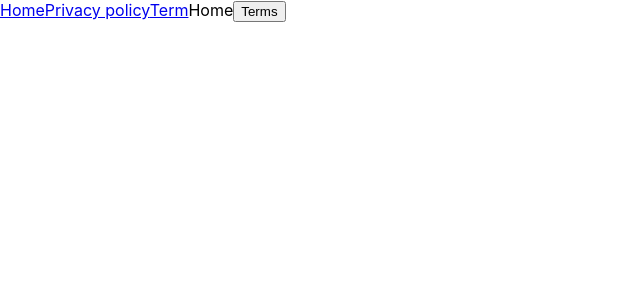
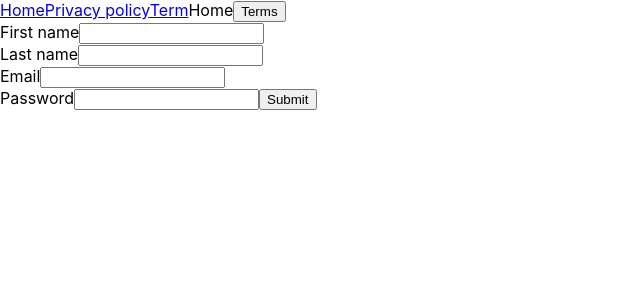
Before and after one commit to MatellioFaruk/react-training, a React (Create React App) app: page / in a window 1280 px wide. Shown: the top 300 px of the page, without its empty margins (0-640 px from the left). Built offline with nearby package versions, Linux system fonts and the light colour scheme.

Commit message:
add form components

```diff
--- a/src/App.jsx
+++ b/src/App.jsx
@@ -1,15 +1,19 @@
-import { BrowserRouter, Routes, Route, } from "react-router-dom";
+import { Suspense, lazy, } from "react"
+import { BrowserRouter, Routes, Route } from "react-router-dom";
 import Home from "./pages/Home";
-import PrivacyPolicy from "./pages/PrivacyPolicy"
 import Term from "./pages/Term"
 import NotFound from "./pages/NotFound";
+import Loading from "./components/Loading";
 
+
+const PrivacyPolicy = lazy(() => import("./pages/PrivacyPolicy"))
 
 
 function App() {
   return (
     <div className="App">
       <BrowserRouter>
+        <Suspense fallback={<Loading />}>
           <Routes>
             <Route >
               <Route index element={<Home />} />
@@ -21,6 +25,8 @@ function App() {
             </Route>
 
           </Routes>
+        </Suspense>
+
 
       </BrowserRouter>
     </div>
--- /dev/null
+++ b/src/components/FormInput.jsx
@@ -0,0 +1,15 @@
+import React from 'react'
+
+export default function FormInput({
+    label,
+    name,
+    handleChange,
+    type
+}) {
+    return (
+        <><label>
+            {label}
+        </label>
+            <input name={name} type={type} onChange={handleChange} /></>
+    )
+}
--- /dev/null
+++ b/src/components/Loading.jsx
@@ -0,0 +1,7 @@
+import React from 'react'
+
+export default function Loading() {
+    return (
+        <div>Loading.....</div>
+    )
+}
--- a/src/pages/Home.jsx
+++ b/src/pages/Home.jsx
@@ -1,10 +1,28 @@
-import React from 'react'
+import React, { useEffect, useState } from 'react'
 import { Link, useLocation, useNavigate, useParams } from 'react-router-dom'
+import FormInput from '../components/FormInput'
 
 export default function Home() {
 
     const navigate = useNavigate()
     const params = useParams()
+
+    const [user, setUser] = useState({
+        firstName: "",
+        lastName: "",
+        email: "",
+        password: ""
+    })
+
+    // const [firstName, setFirstName] = useState("")
+    // const [lastName, setLastName] = useState("")
+    // const [email, setEmail] = useState("")
+    // const [password, setPassword] = useState("")
+
+
+    useEffect(() => {
+        console.log(user, "user")
+    }, [user])
 
     const location = useLocation()
     console.log(params, "params")
@@ -19,6 +37,32 @@ export default function Home() {
             }
         })
     }
+
+
+    const handleSubmit = () => {
+        console.log(user)
+        // console.log(firstName, "firstName")
+        // console.log(lastName, "lastName")
+        // console.log(email, "email")
+        // console.log(password, "password")
+
+        //API call rest work
+
+    }
+
+    const add = (...values) => {
+        debugger
+        console.log(values)
+    }
+
+
+
+    const handleChange = (event) => {
+
+
+        setUser(prevState => { return { ...prevState, [event.target.name]: event.target.value } })
+
+    }
     return (
         <div>
             <Link to='/home'>Home</Link>
@@ -27,7 +71,23 @@ export default function Home() {
 
             Home
 
+
+
+
             <button onClick={handleTerms}>Terms</button>
+            <br />
+
+            <FormInput label={"First name"} name="firstName" type="text" handleChange={handleChange} />
+            <br />
+            <FormInput label={"Last name"} name="lastName" type="text" handleChange={handleChange} />
+            <br />
+            <FormInput label={"Email"} name="email" type="text" handleChange={handleChange} />
+            <br />
+            <FormInput label={"Password"} name="password" type="password" handleChange={handleChange} />
+            <button onClick={() => {
+                handleSubmit()
+                add([{ 1: "hello" }, { 2: "hello" }])
+            }}>Submit</button>
         </div>
     )
 }
```
Lines whose indentation alone changed are shown as unchanged.
